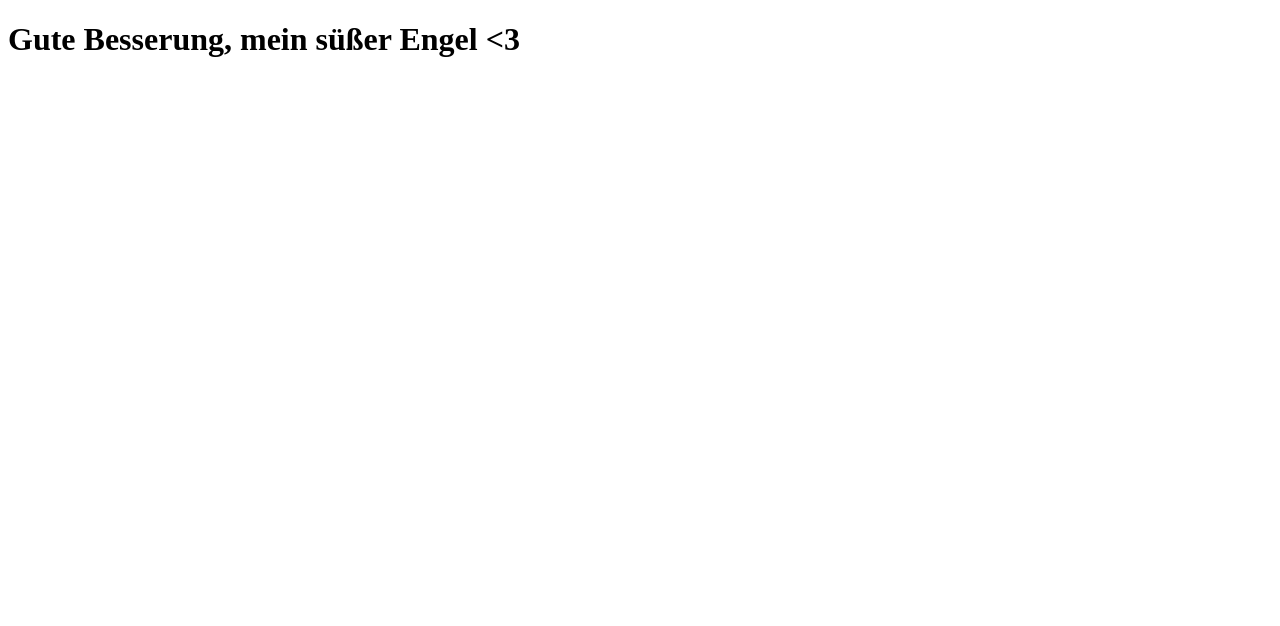
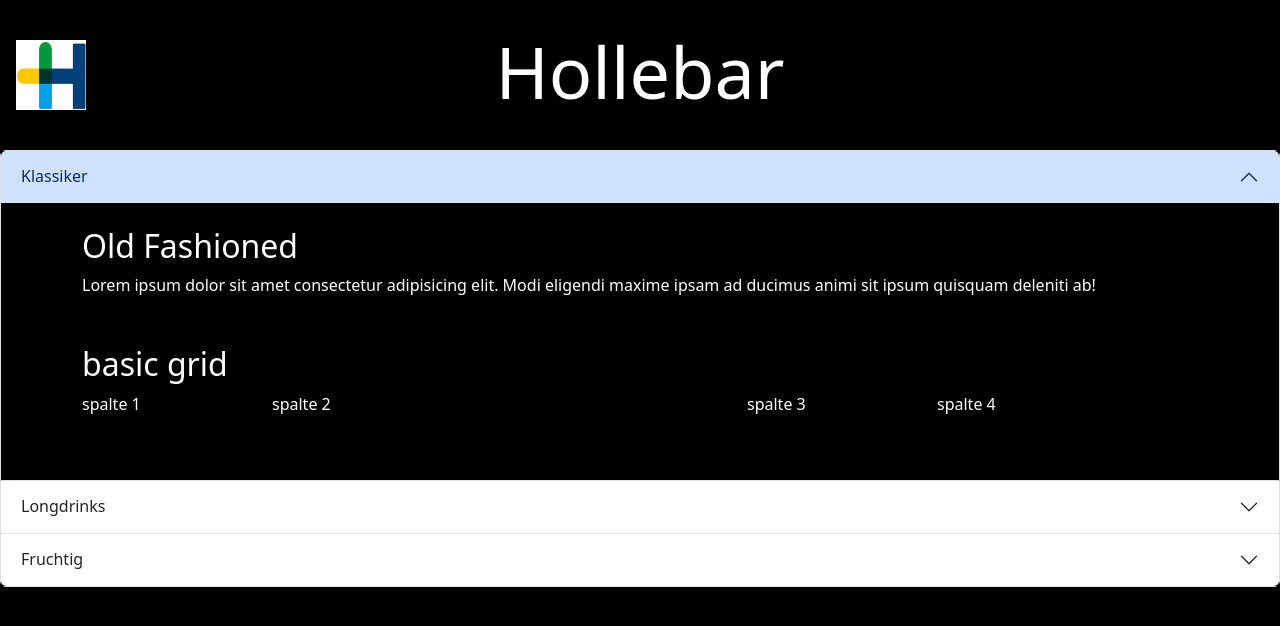
Before and after one commit to smecholl/hollebar, a plain HTML site: page index.html in a window 1280 px wide. Drawn offline with nearby package versions, Linux system fonts and the light colour scheme.

Commit message:
Your commit message

```diff
--- a/index.html
+++ b/index.html
@@ -3,9 +3,154 @@
 <head>
     <meta charset="UTF-8">
     <meta name="viewport" content="width=device-width, initial-scale=1.0">
+    <link href="https://cdn.jsdelivr.net/npm/bootstrap@5.3.3/dist/css/bootstrap.min.css" rel="stylesheet" integrity="sha384-QWTKZyjpPEjISv5WaRU9OFeRpok6YctnYmDr5pNlyT2bRjXh0JMhjY6hW+ALEwIH" crossorigin="anonymous">
     <title>Hollebar</title>
+    <link href="styles.css" rel="stylesheet">
 </head>
 <body>
-    <h1>Gute Besserung, mein süßer Engel <3</h1>
+
+    <nav class="navbar navbar-expand-lg">
+        <a class="navbar-brand" href="#">
+            <img src="assets/heidelberger.png" alt="Brand Logo" width="70" height="70">
+        </a>
+        <div class="collapse navbar-collapse justify-content-center">
+            <ul class="navbar-nav">
+                <li class="nav-item">
+                    <h1 class="display-2">Hollebar</h1>
+                </li>
+            </ul>
+        </div>
+    </nav>
+
+
+
+    <div class="accordion" id="accordionExample">
+        <div class="accordion-item">
+          <h2 class="accordion-header" id="headingOne">
+            <button class="accordion-button" type="button" data-bs-toggle="collapse" data-bs-target="#collapseOne" aria-expanded="true" aria-controls="collapseOne">
+              Klassiker
+            </button>
+          </h2>
+          <div id="collapseOne" class="accordion-collapse collapse show" aria-labelledby="headingOne" data-bs-parent="#accordionExample">
+            <div class="accordion-body">
+
+                <div class="container-md my-2">
+                    <h2>Old Fashioned</h2>
+                    <p>Lorem ipsum dolor sit amet consectetur adipisicing elit. Modi eligendi maxime ipsam ad ducimus animi sit ipsum quisquam deleniti ab!</p>
+                </div>
+
+                <div class="container-md my-5">
+                    <h2>
+                        basic grid
+                    </h2>
+                    <div class="row">
+                        <div class="col-md-2">
+                            spalte 1
+                        </div>
+                        <div class="col-md-3">
+                            spalte 2
+                        </div>
+                        <div class="col-md-2">
+
+                        </div>
+                        <div class="col-md-2">
+                            spalte 3
+                        </div>
+                        <div class="col-md-3">
+                            spalte 4
+                        </div>
+                    </div>
+                </div>
+
+            </div>
+          </div>
+        </div>
+        <div class="accordion-item">
+          <h2 class="accordion-header" id="headingTwo">
+            <button class="accordion-button collapsed" type="button" data-bs-toggle="collapse" data-bs-target="#collapseTwo" aria-expanded="false" aria-controls="collapseTwo">
+            Longdrinks
+            </button>
+          </h2>
+          <div id="collapseTwo" class="accordion-collapse collapse" aria-labelledby="headingTwo" data-bs-parent="#accordionExample">
+            <div class="accordion-body">
+
+                <div class="container">
+                    <div class="row">
+                        <div class="col-md-6">
+                            <!-- Outer grid column -->
+                            <div class="row">
+                                <h2>Margerita</h2>
+                                <!-- Nested grid columns -->
+                                <div class="col-4 text-end">
+                                    <img src="assets/heidelberger.png" alt="Heidelberger" class="img-fluid">
+                                </div>
+                                <div class="col-8">
+                                    <p>Lorem ipsum dolor, sit amet consectetur adipisicing elit. Eligendi assumenda animi odio dignissimos qui praesentium tempore maiores in perferendis, facilis quo magnam nisi!</p>
+                                </div>
+                            </div>
+                        </div>
+                        <div class="col-md-6">
+                            <!-- Outer grid column -->
+                            <div class="row">
+                                <h2>Gin Tonic</h2>
+                                <!-- Nested grid columns -->
+                                <div class="col-4 text-end">
+                                    <img src="assets/heidelberger.png" alt="Heidelberger" class="img-fluid">
+                                </div>
+                                <div class="col-8">
+                                    <p>Lorem ipsum dolor sit amet, consectetur adipisicing elit. Suscipit.</p>
+                                </div>
+                            </div>
+                        </div>
+                    </div>
+                </div>
+
+            </div>
+          </div>
+        </div>
+        <div class="accordion-item">
+          <h2 class="accordion-header" id="headingThree">
+            <button class="accordion-button collapsed" type="button" data-bs-toggle="collapse" data-bs-target="#collapseThree" aria-expanded="false" aria-controls="collapseThree">
+              Fruchtig
+            </button>
+          </h2>
+          <div id="collapseThree" class="accordion-collapse collapse" aria-labelledby="headingThree" data-bs-parent="#accordionExample">
+            <div class="accordion-body">
+              This is the third item's accordion body. Lorem ipsum dolor sit amet, consectetur adipisicing elit. Laudantium fugit quibusdam est, porro quo delectus eos eum id rerum iste ut similique error, perspiciatis corrupti quos omnis consectetur, explicabo temporibus.
+            </div>
+          </div>
+        </div>
+      </div>
+
+
+
+
+
+
+
+
+
+
+
+
+
+
+
+
+
+
+
+
+
+
+
+
+
+
+
+
+
+
+    <script src="https://cdn.jsdelivr.net/npm/bootstrap@5.3.3/dist/js/bootstrap.bundle.min.js" integrity="sha384-YvpcrYf0tY3lHB60NNkmXc5s9fDVZLESaAA55NDzOxhy9GkcIdslK1eN7N6jIeHz" crossorigin="anonymous"></script>
 </body>
 </html>
--- /dev/null
+++ b/styles.css
@@ -0,0 +1,33 @@
+/* styles.css */
+body {
+    background-color: black;
+    color: white;
+}
+
+/* Increase specificity for accordion styles */
+.navbar + .accordion .accordion-item {
+    background-color: black;
+    color: white;
+}
+/* Override default accordion header styles */
+.accordion-header {
+    background-color: black !important;
+    color: white !important;
+}
+
+
+.navbar {
+    background-color: black !important;
+    color: white; /* White text color */
+    height: 150px; /* Vertically extend by about 3 times */
+    justify-content: center;
+}
+
+.navbar-brand {
+    position: absolute;
+    left: 1rem;
+}
+
+.navbar-text {
+    font-size: 2rem;
+}
```
Also changed, not shown: assets/heidelberger.png (added).
